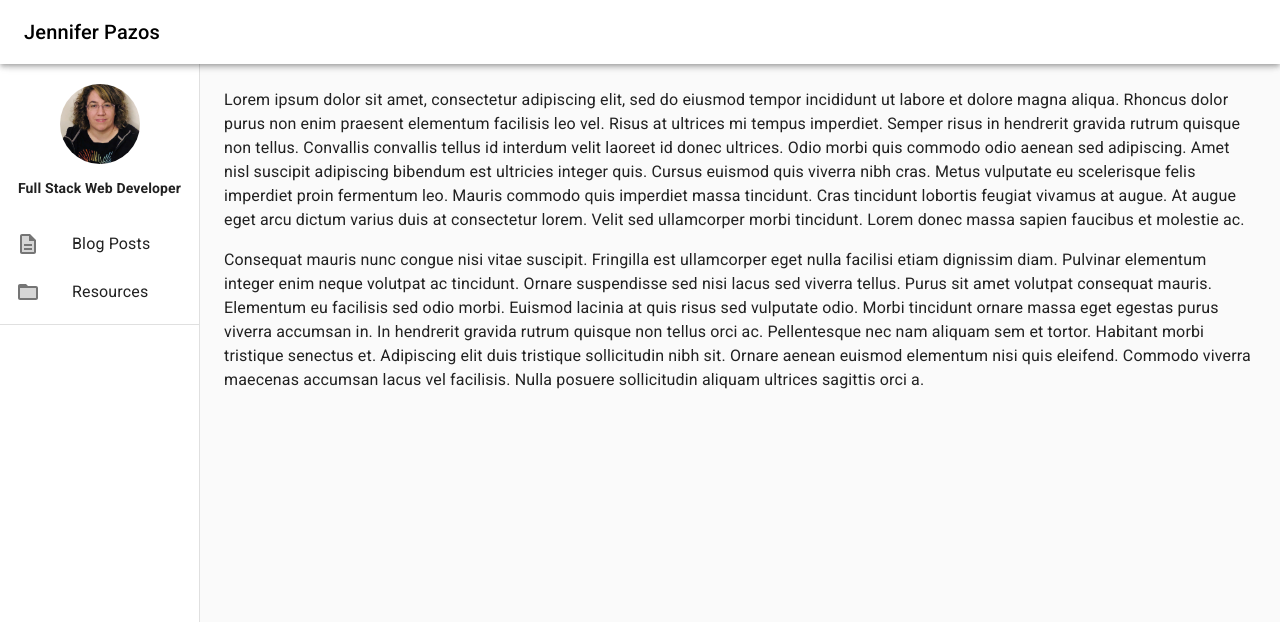
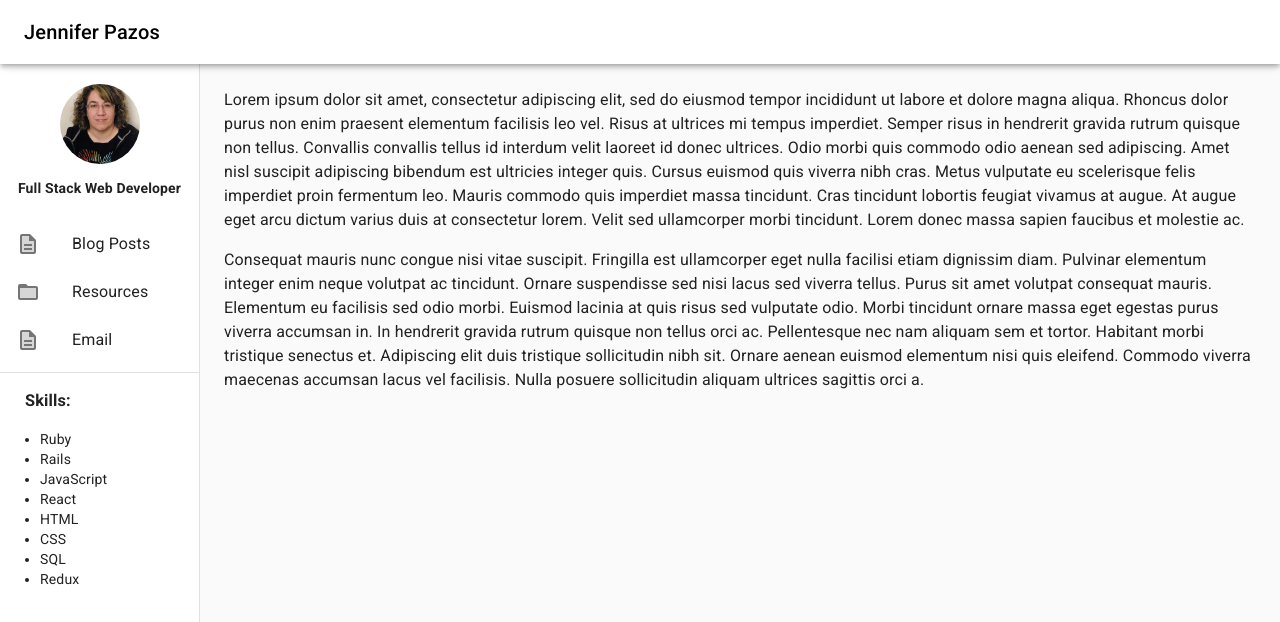
Before and after one commit to jmb521/my_portfolio, a React (Create React App) app in the folder client/: page / in a window 1280 px wide. Shown: the top 622 px of the page. Built offline with nearby package versions, Linux system fonts and the light colour scheme.

Commit message:
added skills component

```diff
--- a/client/src/App.css
+++ b/client/src/App.css
@@ -36,3 +36,7 @@ div.tagline p {
 div.tagline {
   text-align: center;
 }
+
+h3.skills {
+  margin-left: 25px;
+}
--- a/client/src/Home.js
+++ b/client/src/Home.js
@@ -14,6 +14,7 @@ import Avatar from './components/Avatar.js'
 import TagLine from './components/TagLine.js'
 import DescriptionTwoToneIcon from '@material-ui/icons/DescriptionTwoTone';
 import FolderOpenTwoToneIcon from '@material-ui/icons/FolderOpenTwoTone';
+import Skills from './components/Skills.js'
 const drawerWidth = 200;
 
 const useStyles = makeStyles(theme => ({
@@ -64,14 +65,15 @@ export default function ClippedDrawer() {
         <Avatar />
         <TagLine />
         <List>
-          {['Blog Posts', 'Resources'].map((text, index) => (
-            <ListItem button key={text}>
+          {['Blog Posts', 'Resources', 'Email'].map((text, index) => (
+              <ListItem button key={text}>
               <ListItemIcon>{index % 2 === 0 ? <DescriptionTwoToneIcon /> : <FolderOpenTwoToneIcon />}</ListItemIcon>
               <ListItemText primary={text} />
             </ListItem>
           ))}
         </List>
         <Divider />
+        <Skills />
 
       </Drawer>
       <main className={classes.content}>
--- a/client/src/components/Skills.js
+++ b/client/src/components/Skills.js
@@ -3,6 +3,7 @@ import React from 'react'
 let Skills = () => {
     return(
         <div>
+            <h3 className="skills">Skills: </h3>
             <ul>
                 <li>Ruby</li>
                 <li>Rails</li>
```
